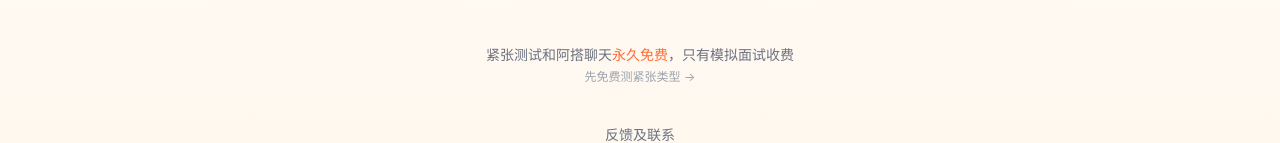
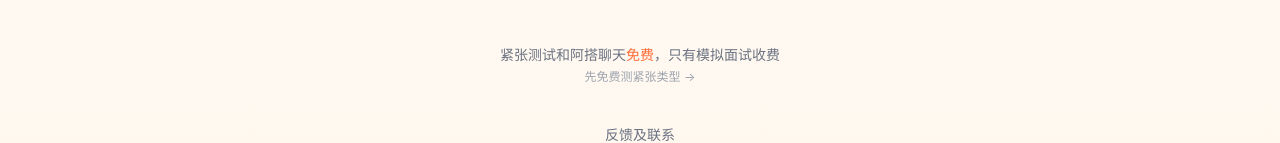
Before and after one commit to seller-mind/mianshidazi, a Next.js app: page / in a window 1280 px wide. Shown: the part 3938-4081 px from the top of the page. Built offline with nearby package versions, Linux system fonts and the light colour scheme; no server answers.

Commit message:
fix: 删除永久二字

```diff
--- a/src/components/landing/PricingSection.tsx
+++ b/src/components/landing/PricingSection.tsx
@@ -184,7 +184,7 @@ export function PricingSection() {
 
         <div className="mt-8 md:mt-12 text-center">
           <p className="text-xs md:text-sm text-[#6B7280] dark:text-gray-400">
-            紧张测试和阿搭聊天<span className="text-[#FF6B35] font-medium">永久免费</span>，只有模拟面试收费
+            紧张测试和阿搭聊天<span className="text-[#FF6B35] font-medium">免费</span>，只有模拟面试收费
           </p>
           <p className="text-[10px] md:text-xs text-[#9CA3AF] dark:text-gray-500 mt-1">
             <Link href="/diagnose" className="hover:text-[#FF6B35] transition-colors">
```
